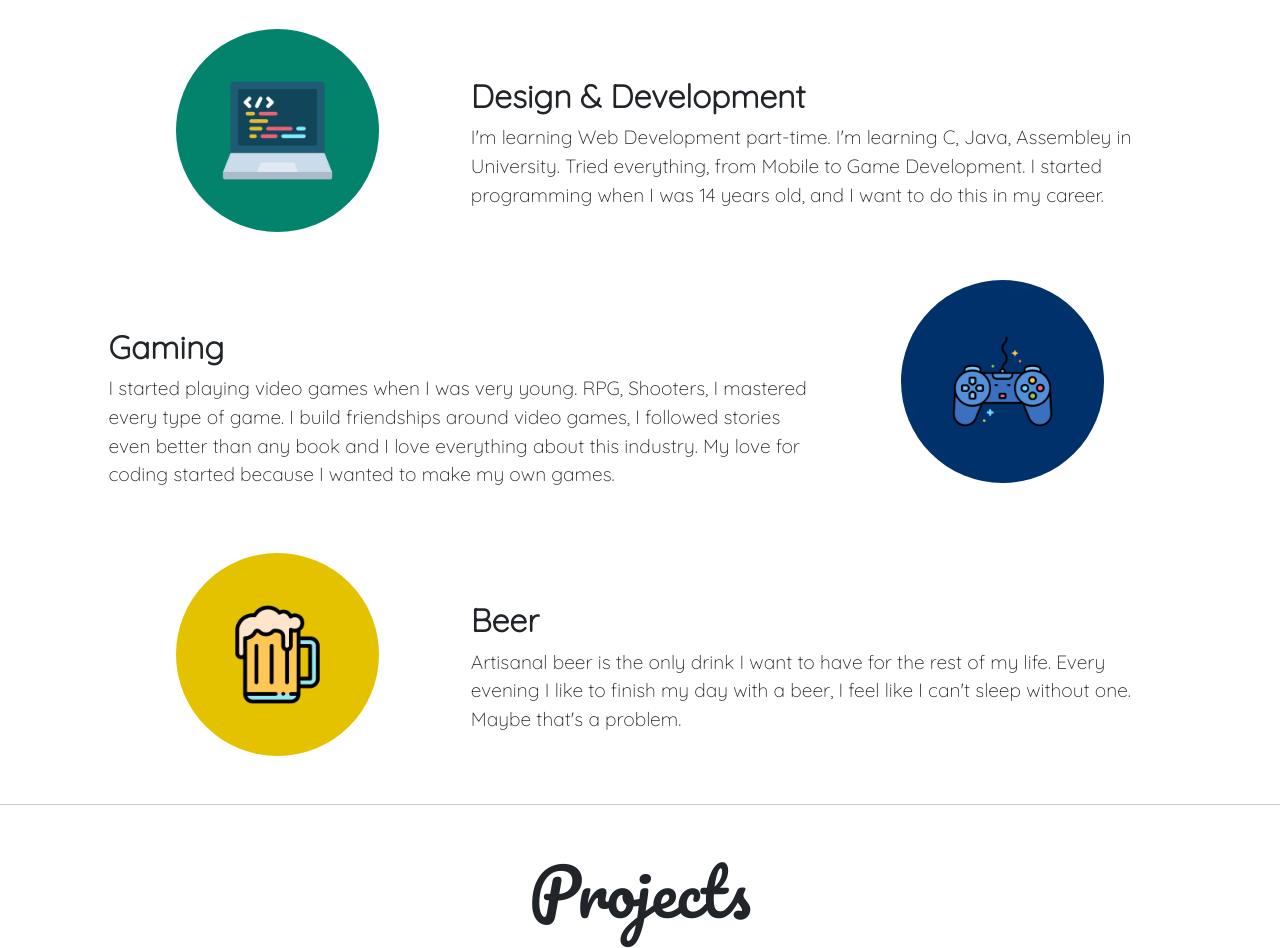
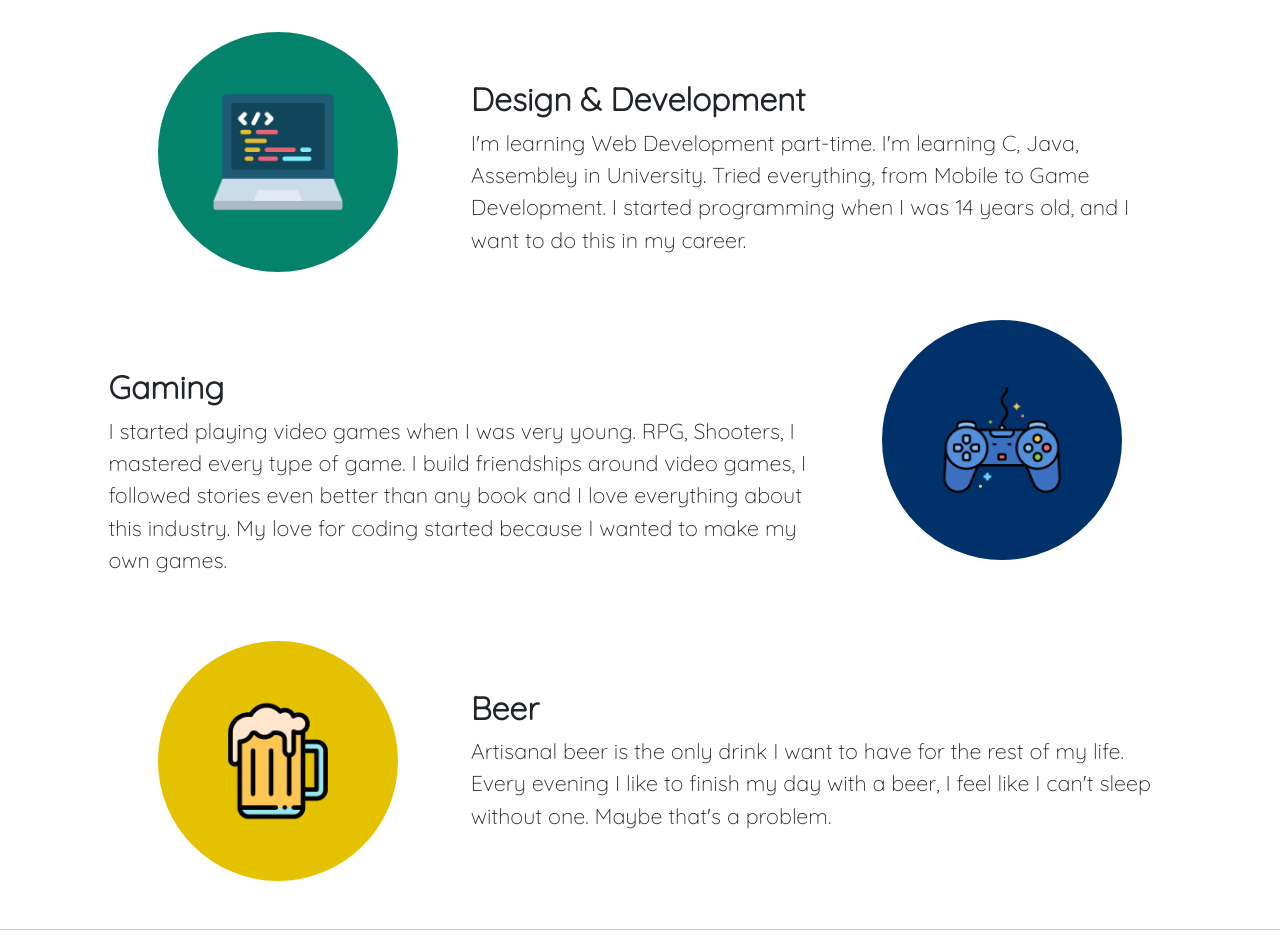
Before and after one commit to mariusionut03/cv, a plain HTML site: page index.html in a window 1280 px wide. Shown: the part 900-1848 px from the top of the page. Drawn offline with nearby package versions, Linux system fonts and the light colour scheme; a web font is replaced by a local one.

Commit message:
Add files via upload

```diff
--- a/index.html
+++ b/index.html
@@ -40,7 +40,7 @@
                     <a class="nav-link text-navbar-item" href="#">Contact</a>
                 </div>
                 <div class="navbar-nav ms-auto">
-                    <a class="nav-link active" href="#"><i class="fa-brands fa-twitter"></i></a>
+                    <a class="nav-link active float-right" href="#"><i class="fa-brands fa-twitter"></i></a>
                     <a class="nav-link" href="#"><i class="fa-brands fa-bootstrap"></i></a>
                     <a class="nav-link" href="#"><i class="fa-regular fa-sun"></i></a>
                     <a class="nav-link" href="#"><i class="fa-solid fa-moon"></i></a>
@@ -113,12 +113,12 @@
         <div class="container text-center">
             <h1 class="mt-5">Hobbies</h1>
             <div class="row mt-5">
-                <div class="col col-lg-4 col-md-4 col-sm col-12">
-                    <img class="rounded-images" src="images/programming.png" alt="programming">
+                <div class="col col-lg-4 col-md-12 col-sm-12 col-12">
+                    <img class="rounded-images hobby-image" src="images/programming.png" alt="programming">
                 </div>
-                <div class="col col-lg-8 col-md-8 col-sm col-12">
-                    <h2 class="mt-5">Design & Development</h1>
-                        <p>
+                <div class="col col-lg-8 col-md-12 col-sm-12 col-12">
+                    <h2 class="mt-5 text-center text-lg-start">Design & Development</h1>
+                        <p class="text-center text-lg-start">
                             I'm learning Web Development part-time. I'm learning C, Java, Assembley in University. Tried
                             everything, from Mobile to Game Development. I started programming when I was 14 years old,
                             and I want to do this in my career.
@@ -127,30 +127,30 @@
             </div>
 
             <div class="row mt-5">
- <div class="col col-lg-4 col-md-4 col-sm col-12 d-block d-sm-none">
-                    <img class="rounded-images" src="images/console.png" alt="programming">
+                <div class="col col-lg-4 col-md-12 col-sm-12 col-12 d-block d-lg-none">
+                    <img class="rounded-images hobby-image" src="images/console.png" alt="programming">
                 </div>
-                <div class="col col-lg-8 col-md-8 col-sm col-12">
-                    <h2 class="mt-5">Gaming</h1>
-                        <p>
+                <div class="col col-lg-8 col-md-12 col-sm-12 col-12">
+                    <h2 class="mt-5 text-center text-lg-start">Gaming</h1>
+                        <p class="text-center text-lg-start">
                             I started playing video games when I was very young. RPG, Shooters, I mastered every type of
                             game. I build friendships around video games, I followed stories even better than any book
                             and I love everything about this industry. My love for coding started because I wanted to
                             make my own games.
                         </p>
                 </div>
-                <div class="col col-lg-4 col-md-4 col-sm col-12 d-none d-sm-block">
-                    <img class="rounded-images .d-none" src="images/console.png" alt="programming">
+                <div class="col col-lg-4 col-md-12 col-sm-12 col-12 d-none d-lg-block">
+                    <img class="rounded-images hobby-image" src="images/console.png" alt="programming">
                 </div>
             </div>
 
             <div class="row mt-5">
-                <div class="col col-lg-4 col-md-4 col-sm col-12">
-                    <img class="rounded-images" src="images/beer.png" alt="programming">
+                <div class="col col-lg-4 col-md-12 col-sm-12 col-12">
+                    <img class="rounded-images hobby-image" src="images/beer.png" alt="programming">
                 </div>
-                <div class="col col-lg-8 col-md-8 col-sm col-12">
-                    <h2 class="mt-5">Beer</h1>
-                        <p>
+                <div class="col col-lg-8 col-md-12 col-sm-12 col-12">
+                    <h2 class="mt-5 text-center text-lg-start">Beer</h1>
+                        <p class="text-center text-lg-start">
                             Artisanal beer is the only drink I want to have for the rest of my life. Every evening I
                             like to finish my day with a beer, I feel like I can't sleep without one. Maybe that's a
                             problem.
--- a/styles/introduction.css
+++ b/styles/introduction.css
@@ -9,7 +9,8 @@ h1 {
 }
 
 #skills p {
-    font-size: 1.25rem;
+    font-size: 1.3rem;
+    font-weight: 600;
 }
 
 #hobbies .container {
@@ -17,7 +18,7 @@ h1 {
 }
 
 #hobbies img {
-    width: 60%;
+    width: 80%;
 }
 
 #hobbies h2 {
@@ -28,6 +29,11 @@ h1 {
 }
 
 #hobbies p {
-    font-size: 1.2rem;
+    font-size: 1.35rem;
+    font-weight: 400;
     text-align: left;
 }
+
+.hobby-image {
+    max-width: 15rem;
+}
```
